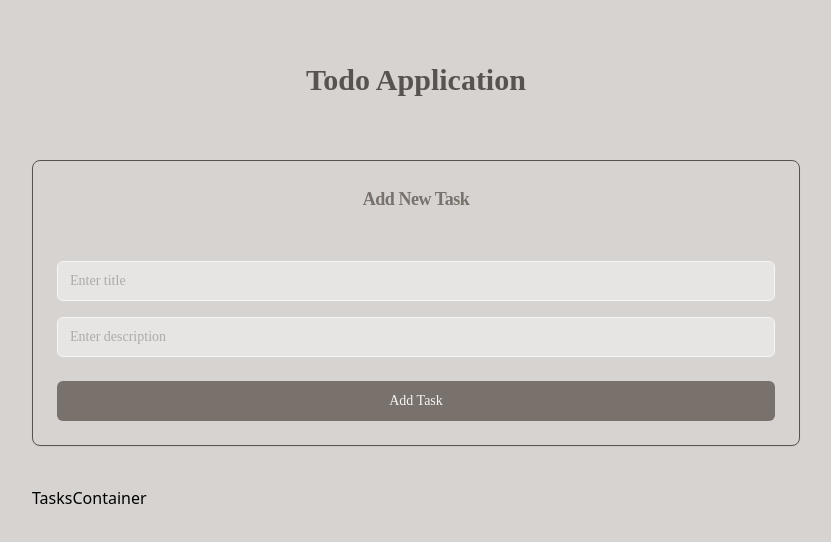
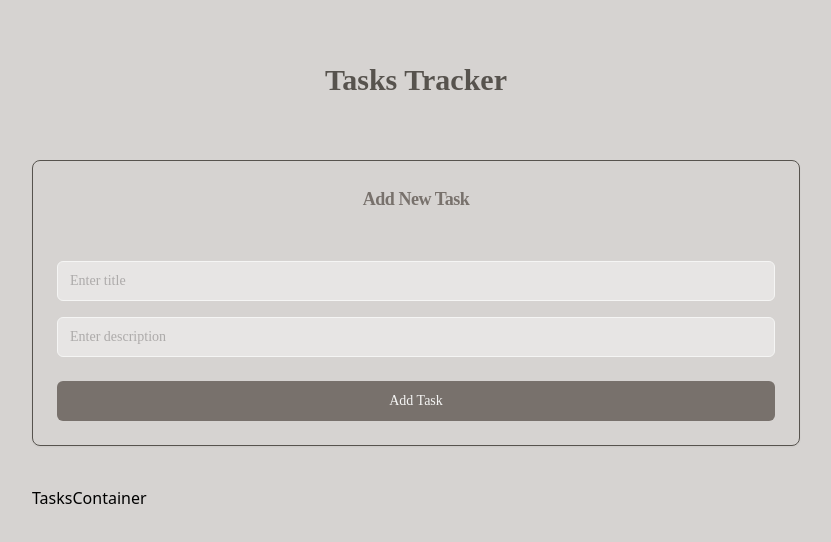
Before and after one commit to anoopraju31/task-tracker, a React (Vite) app: page / in a window 1280 px wide. Shown: the top 542 px of the page, without its empty margins (224-1055 px from the left). Built offline with nearby package versions, Linux system fonts and the light colour scheme; a web font is replaced by a local one.

Commit message:
Header Component - reactor

```diff
--- a/src/components/Header.tsx
+++ b/src/components/Header.tsx
@@ -2,7 +2,7 @@ const Header = () => {
 	return (
 		<header className='flex h-20 w-full items-center justify-center px-6 bg-stone-300'>
 			<h1 className='text-3xl font-todo font-bold text-stone-600'>
-				Todo Application
+				Tasks Tracker
 			</h1>
 		</header>
 	)
```
